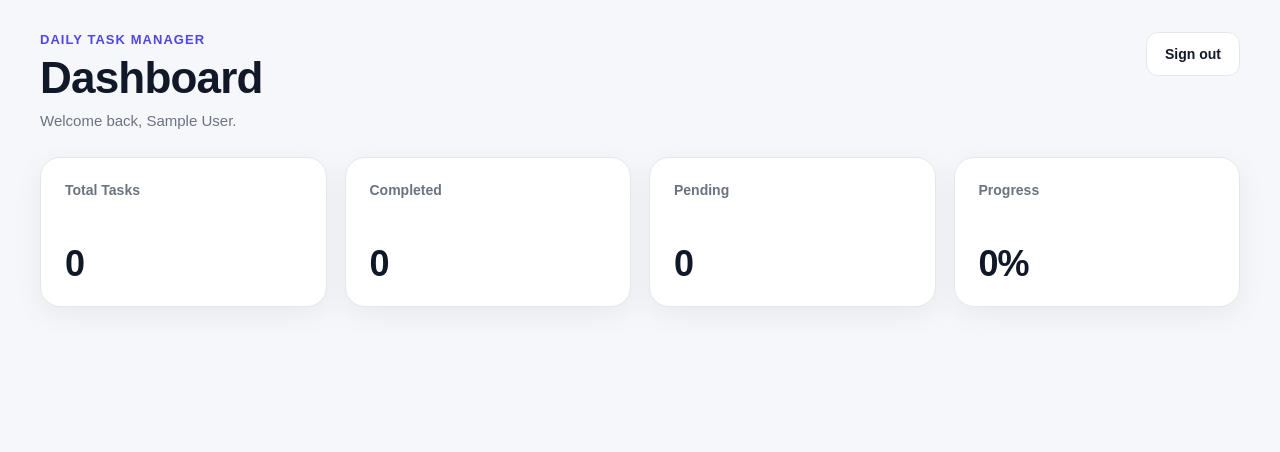
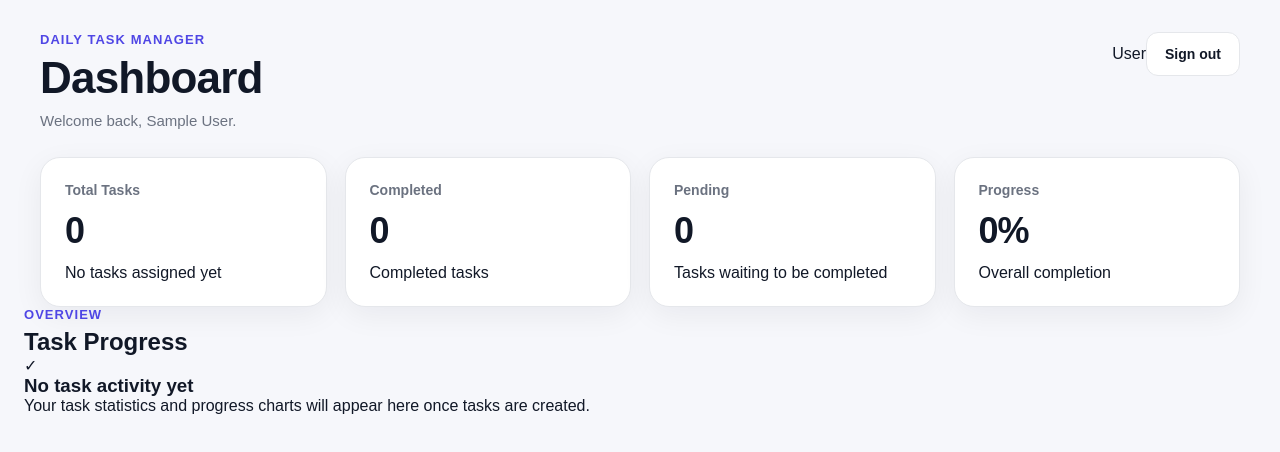
Before and after one commit to usama705705-art/daily-task-manager, a Next.js app: page /dashboard in a window 1280 px wide. Shown: the top 452 px of the page. Built offline with nearby package versions, Linux system fonts and the light colour scheme; no server answers; the database is empty; sample sign-in values are in the browser's storage.

Commit message:
Update page.tsx

```diff
--- a/src/app/dashboard/page.tsx
+++ b/src/app/dashboard/page.tsx
@@ -1,16 +1,47 @@
 "use client";
 
+import { useEffect, useState } from "react";
 import AuthGuard from "@/components/auth/auth-guard";
 import LogoutButton from "@/components/auth/logout-button";
+import { getUserProfile } from "@/lib/firestore";
 import { useAuthStore } from "@/store/auth-store";
+import type { UserProfile } from "@/lib/firestore-schema";
 
 export default function DashboardPage() {
   const user = useAuthStore((state) => state.user);
 
+  const [profile, setProfile] = useState<UserProfile | null>(null);
+  const [profileLoading, setProfileLoading] = useState(true);
+
+  useEffect(() => {
+    async function loadProfile() {
+      if (!user) {
+        setProfileLoading(false);
+        return;
+      }
+
+      try {
+        const userProfile = await getUserProfile(user.uid);
+        setProfile(userProfile);
+      } finally {
+        setProfileLoading(false);
+      }
+    }
+
+    loadProfile();
+  }, [user]);
+
+  const roleLabel =
+    profile?.role === "super_admin"
+      ? "Super Admin"
+      : profile?.role === "admin"
+        ? "Admin"
+        : "User";
+
   return (
     <AuthGuard>
       <main className="dashboard-page">
-        <section className="dashboard-header">
+        <header className="dashboard-header">
           <div>
             <p className="dashboard-eyebrow">
               Daily Task Manager
@@ -19,12 +50,19 @@ export default function DashboardPage() {
             <h1>Dashboard</h1>
 
             <p className="dashboard-welcome">
-              Welcome back, {user?.displayName || "User"}.
+              Welcome back,{" "}
+              {profile?.fullName || user?.displayName || "User"}.
             </p>
           </div>
 
-          <LogoutButton />
-        </section>
+          <div className="dashboard-header-actions">
+            <span className="dashboard-role">
+              {profileLoading ? "Loading..." : roleLabel}
+            </span>
+
+            <LogoutButton />
+          </div>
+        </header>
 
         <section className="dashboard-grid">
           <article className="dashboard-card">
@@ -33,6 +71,10 @@ export default function DashboardPage() {
             </span>
 
             <strong>0</strong>
+
+            <span className="dashboard-card-note">
+              No tasks assigned yet
+            </span>
           </article>
 
           <article className="dashboard-card">
@@ -41,6 +83,10 @@ export default function DashboardPage() {
             </span>
 
             <strong>0</strong>
+
+            <span className="dashboard-card-note">
+              Completed tasks
+            </span>
           </article>
 
           <article className="dashboard-card">
@@ -49,6 +95,10 @@ export default function DashboardPage() {
             </span>
 
             <strong>0</strong>
+
+            <span className="dashboard-card-note">
+              Tasks waiting to be completed
+            </span>
           </article>
 
           <article className="dashboard-card">
@@ -57,8 +107,73 @@ export default function DashboardPage() {
             </span>
 
             <strong>0%</strong>
+
+            <span className="dashboard-card-note">
+              Overall completion
+            </span>
           </article>
         </section>
+
+        <section className="dashboard-section">
+          <div className="dashboard-section-header">
+            <div>
+              <p className="dashboard-eyebrow">
+                Overview
+              </p>
+
+              <h2>Task Progress</h2>
+            </div>
+          </div>
+
+          <div className="dashboard-empty-state">
+            <div className="dashboard-empty-icon">
+              ✓
+            </div>
+
+            <h3>No task activity yet</h3>
+
+            <p>
+              Your task statistics and progress charts will
+              appear here once tasks are created.
+            </p>
+          </div>
+        </section>
+
+        {profile?.role === "admin" && (
+          <section className="dashboard-section">
+            <div className="dashboard-section-header">
+              <div>
+                <p className="dashboard-eyebrow">
+                  Administration
+                </p>
+
+                <h2>Management</h2>
+              </div>
+            </div>
+
+            <div className="dashboard-management-grid">
+              <div className="dashboard-management-card">
+                <span>Groups</span>
+                <strong>Manage groups</strong>
+              </div>
+
+              <div className="dashboard-management-card">
+                <span>Users</span>
+                <strong>Manage users</strong>
+              </div>
+
+              <div className="dashboard-management-card">
+                <span>Tasks</span>
+                <strong>Manage tasks</strong>
+              </div>
+
+              <div className="dashboard-management-card">
+                <span>Reports</span>
+                <strong>View progress</strong>
+              </div>
+            </div>
+          </section>
+        )}
       </main>
     </AuthGuard>
   );
```
